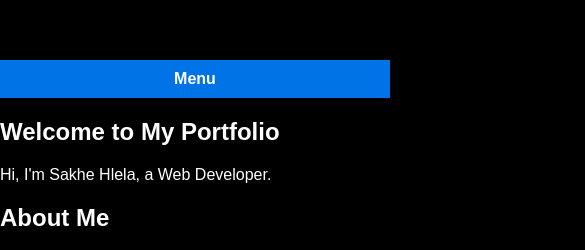
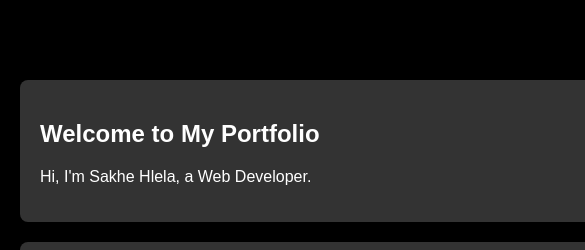
Before and after one commit to sakhehlela/Portfolio_Website, a website: page index.html in a window 390 px wide. Shown: the top 250 px of the page, 585 px wide, since content can reach past the window. Drawn offline with Linux system fonts and the light colour scheme.

Commit message:
initial commit

```diff
--- a/index.html
+++ b/index.html
@@ -10,8 +10,8 @@
 
 <body>
     <header>
-        <div class="menu-toggle">Menu</div> <!-- Toggle button for mobile menu -->
         <nav>
+            <div class="menu-toggle">Menu</div> <!-- Toggle Button for Mobile -->
             <ul>
                 <li><a href="#home">Home</a></li>
                 <li><a href="#about">About Me</a></li>
--- a/scripts/scripts.js
+++ b/scripts/scripts.js
@@ -3,6 +3,6 @@ document.addEventListener("DOMContentLoaded", function () {
   const navMenu = document.querySelector("nav ul");
 
   toggleButton.addEventListener("click", function () {
-    navMenu.style.display = navMenu.style.display === "flex" ? "none" : "flex";
+      navMenu.style.display = navMenu.style.display === "flex" ? "none" : "flex";
   });
 });
--- a/styles/styles.css
+++ b/styles/styles.css
@@ -9,7 +9,7 @@ body {
 
 /* Navigation Bar */
 nav {
-    display: flex; /* Enables Flexbox */
+    display: flex; /* Enables Flexbox for navbar */
     justify-content: center; /* Centers the items horizontally */
     align-items: center; /* Centers the items vertically */
     position: fixed; /* Fixes the navbar at the top */
@@ -42,7 +42,22 @@ nav ul li a:hover {
     color: #ffcc00; /* Changes text color on hover */
 }
 
-/* Media Query for Mobile Devices */
+/* Responsive Layout with CSS Grid */
+main {
+    display: grid; /* Enables Grid Layout */
+    grid-template-columns: repeat(3, 1fr); /* Creates 3 equal columns */
+    gap: 20px; /* Adds space between grid items */
+    padding: 20px; /* Adds padding around the main content */
+}
+
+section {
+    background-color: #333; /* Section background */
+    padding: 20px; /* Section padding */
+    border-radius: 8px; /* Rounded corners */
+    box-shadow: 0 2px 4px rgba(0, 0, 0, 0.2); /* Subtle shadow */
+}
+
+/* Responsive Media Query for Smaller Screens */
 @media (max-width: 768px) {
     nav ul {
         flex-direction: column; /* Stacks menu items vertically */
@@ -69,15 +84,13 @@ nav ul li a:hover {
         text-align: center;
         font-weight: bold;
     }
+
+    main {
+        grid-template-columns: 1fr; /* Stacks all sections vertically on smaller screens */
+    }
 }
 
 /* Toggle Button Hidden by Default on Desktop */
 .menu-toggle {
     display: none;
 }
-
-@media (max-width: 768px) {
-    .menu-toggle {
-        display: block; /* Shows the toggle button on mobile */
-    }
-}
```
